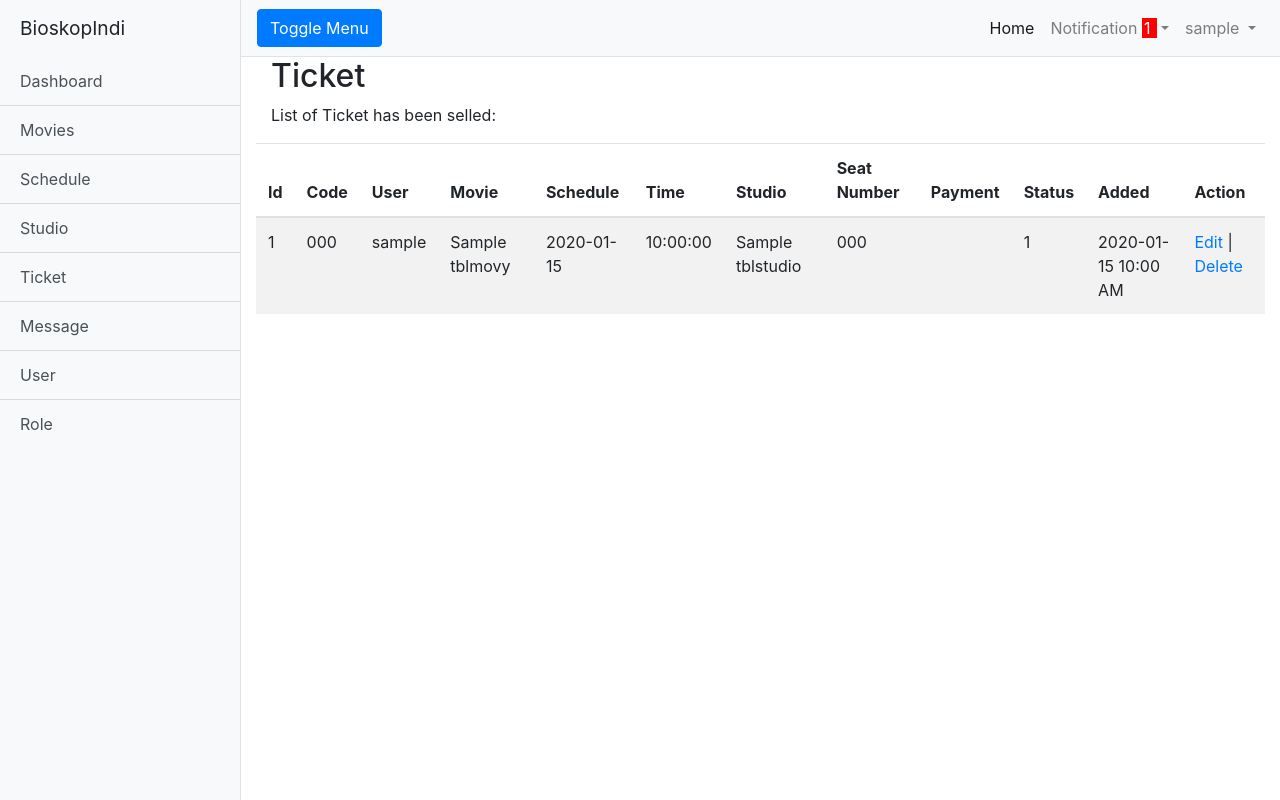
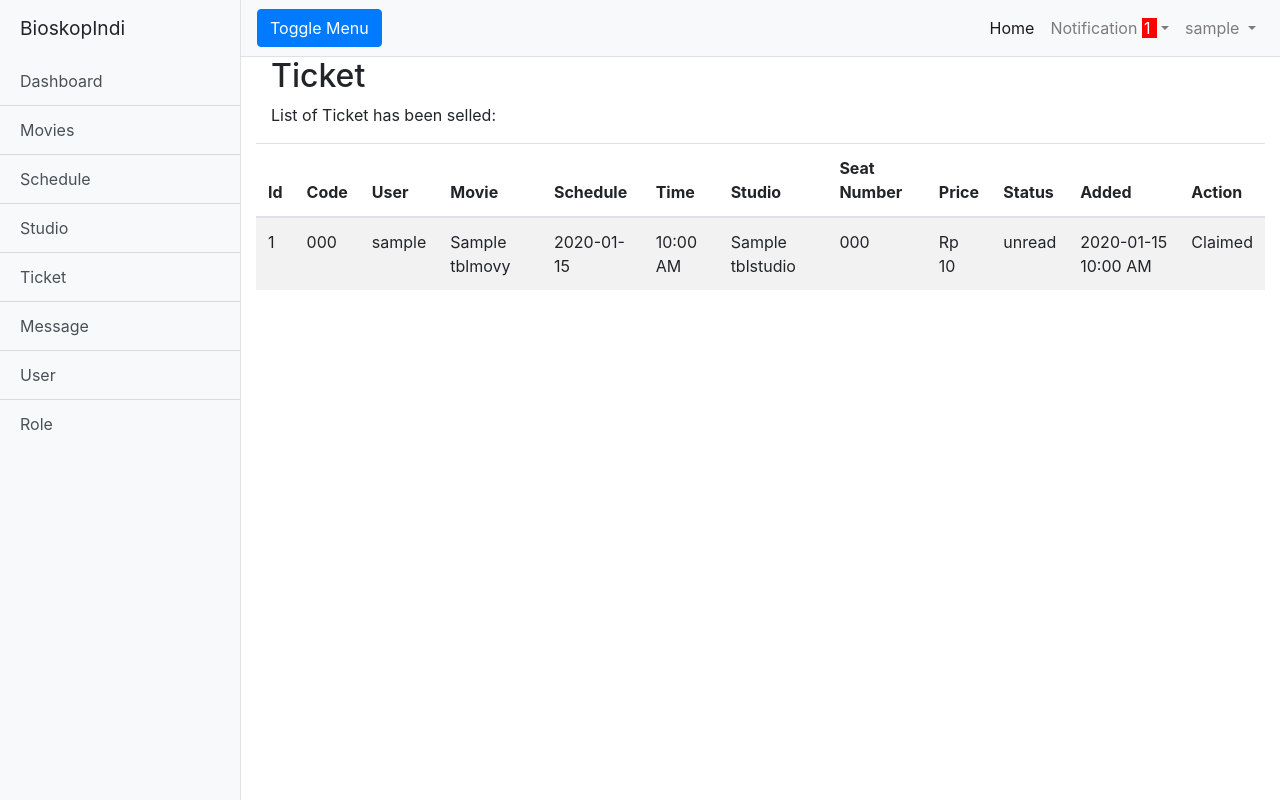
Before and after one commit to GalihRakasiwhi/bioskopindi, a Flask app: page /admin/ticket in a window 1280 px wide. Run offline with Flask 2, Linux system fonts and the light colour scheme; a user stored in the database is signed in; tables that the repository leaves empty hold one stand-in row (values such as "Sample post"); parts of the project's set-up code (start-up, migrations or seed data) failed here and were passed over.

Commit message:
clean code admin & claim ticket

```diff
--- a/app/models/model_ticket.py
+++ b/app/models/model_ticket.py
@@ -9,6 +9,7 @@
     ticket_seat_number = db.Column(db.String(12), nullable=False)
     ticket_price = db.Column(db.Float, nullable=False)
     ticket_status = db.Column(db.Integer, db.ForeignKey('tblStatus.id'), nullable=False)
+    ticket_claimed = db.Column(db.Boolean, nullable=False)
     ticket_added = db.Column(db.DateTime, nullable=False)
 
     def __repr(self):
--- a/app/templates/admin/admin_base.html
+++ b/app/templates/admin/admin_base.html
@@ -41,7 +41,7 @@
                 <a href="{{ url_for('admin_movies.movies') }}" class="list-group-item list-group-item-action bg-light">Movies</a>
                 <a href="{{ url_for('admin_schedule.schedule') }}" class="list-group-item list-group-item-action bg-light">Schedule</a>
                 <a href="{{ url_for('admin_studio.studio') }}"class="list-group-item list-group-item-action bg-light">Studio</a>
-                <a href="#" class="list-group-item list-group-item-action bg-light">Ticket</a>
+                <a href="{{ url_for('admin_ticket.ticket') }}" class="list-group-item list-group-item-action bg-light">Ticket</a>
                 <a href="{{ url_for('admin_message.message') }}" class="list-group-item list-group-item-action bg-light">Message</a>
                 <a href="{{ url_for('admin_auth.users') }}" class="list-group-item list-group-item-action bg-light">User</a>
                 <a href="{{ url_for('admin_auth.roles') }}" class="list-group-item list-group-item-action bg-light">Role</a>
--- a/app/templates/admin/ticket/ticket.html
+++ b/app/templates/admin/ticket/ticket.html
@@ -2,7 +2,6 @@
 {% extends 'admin/admin_base.html' %}
 {% block title %}Ticket Page {% endblock %}
 {% block content %}
-
 <div class="container-fluid">
   <div class="container">
     <div class="row">
@@ -27,7 +26,7 @@
         <th>Time</th>
         <th>Studio</th>
         <th>Seat Number</th>
-        <th>Payment</th>
+        <th>Price</th>
         <th>Status</th>
         <th>Added</th>
         <th>Action</th>
@@ -41,13 +40,19 @@
         <td>{{ x[1].username }}</td>
         <td>{{ x[3].movie_title }}</td>
         <td>{{ x[2].schedule_date }}</td>
-        <td>{{ x[2].schedule_time }}</td>
+        <td>{{ x[2].schedule_time.strftime('%H:%M %p') }}</td>
         <td>{{ x[4].studio_name }}</td>
         <td>{{ x[0].ticket_seat_number }}</td>
-        <td>{{ x[0].ticket_payment }}</td>
-        <td>{{ x[0].ticket_status }}</td>
+        <td>{{ 'Rp {:,.0f}'.format(x[0].ticket_price) }}</td>
+        <td>{{ x[5].status }}</td>
         <td>{{ x[0].ticket_added.strftime('%Y-%m-%d\n%H:%M %p') }}</td>
-        <td><a href="#">Edit</a> | <a href="#" onclick="return confirm('Are you sure to Delete Studio &quot;#&quot; ?')">Delete</a></td>
+        <td>
+          {% if x[0].ticket_claimed != True %}
+          <a href="/admin/ticket_claim/{{ x[0].id }}" class="btn btn-primary" onclick="return confirm('Claim ticket &quot;{{x[0].ticket_code}}&quot; ?')">Claim</a>
+          {% else %}
+            Claimed
+          {% endif %}
+        </td>
       </tr>
       {% endfor %}
     </tbody>
--- a/app/views/admin/admin_auth.py
+++ b/app/views/admin/admin_auth.py
@@ -6,6 +6,7 @@
 
 from datetime import date, datetime
 
+from app.extensions._db import db
 from app.forms.form_register import RegisterForm
 from app.forms.form_login import LoginForm
 from app.forms.form_edit_account import EditAccountForm
@@ -14,7 +15,6 @@
 from app.models.model_roles import RolesModel
 from app.models.model_users_roles import UsersRolesModel
 from app.models.model_message_to_system import MessageToSystemModel
-from app.extensions._db import db
 from app.views.functions_plus import flash_login, flash_login_admin, allowed_image
 from app.views.admin.admin_message import message_list, message_stat
 
--- a/app/views/admin/admin_message.py
+++ b/app/views/admin/admin_message.py
@@ -11,15 +11,16 @@
 from wtforms.fields.html5 import DateField
 from datetime import date, datetime
 #from app.forms.form_message_to_system import MesageToSystemForm
+
+from app.extensions._db import db
 from app.forms.form_message_payment import MessagePaymentForm
+from app.models.model_booking_ticket import BookingTicketModel
 from app.models.model_message_to_system import MessageToSystemModel
-from app.models.model_booking_ticket import BookingTicketModel
 from app.models.model_payment_status import PaymentStatusModel
 from app.models.model_status import StatusModel
 from app.models.model_ticket import TicketModel
 from app.models.model_users import UsersModel
-from app.extensions._db import db
-from app.views.functions_plus import allowed_image, clean_tags, flash_login, flash_login_admin, m_to_h
+from app.views.functions_plus import allowed_image, clean_tags, flash_login, flash_login_admin
 
 
 bp = Blueprint  ('admin_message', __name__)
@@ -94,6 +95,7 @@
                     ticket_seat_number = x,
                     ticket_price = bticket.bticket_price/len(seats),
                     ticket_status = status.id,
+                    ticket_claimed = False,
                     ticket_added = datetime.today()
                 )
                 db.session.add(create_ticket)
--- a/app/views/admin/admin_movies.py
+++ b/app/views/admin/admin_movies.py
@@ -7,13 +7,13 @@
 from flask_login import LoginManager, login_user, current_user, login_required, logout_user
 from passlib.hash import pbkdf2_sha256
 from werkzeug.utils import secure_filename
-
 from flask_wtf import Form
 from wtforms.fields.html5 import DateField
 from datetime import date, datetime
+
+from app.extensions._db import db
 from app.forms.form_movies import MoviesForm
 from app.models.model_movie import MovieModel
-from app.extensions._db import db
 from app.views.functions_plus import allowed_image, clean_tags, flash_login, flash_login_admin, m_to_h
 from app.views.admin.admin_message import message_list, message_stat
 
--- a/app/views/admin/admin_studio.py
+++ b/app/views/admin/admin_studio.py
@@ -4,15 +4,16 @@
 )
 from flask_login import LoginManager, login_user, current_user, login_required, logout_user
 from werkzeug.utils import secure_filename
-
 from flask_wtf import Form
 from wtforms.fields.html5 import DateField
+
+from app.extensions._db import db
 from app.forms.form_studio import StudioForm
 from app.models.model_movie import MovieModel, StudioModel
 from app.views.movies import clean_tags
 from app.views.functions_plus import flash_login, flash_login_admin
 from app.views.admin.admin_message import message_list, message_stat
-from app.extensions._db import db
+
 
 bp = Blueprint  ('admin_studio', __name__)
 
--- a/app/views/admin/admin_ticket.py
+++ b/app/views/admin/admin_ticket.py
@@ -9,6 +9,7 @@
 from wtforms.fields.html5 import DateField
 from app.forms.form_studio import StudioForm
 from app.models.model_users import UsersModel
+from app.models.model_status import StatusModel
 from app.models.model_ticket import TicketModel
 from app.models.model_movie import MovieModel, StudioModel, ScheduleModel
 from app.views.functions_plus import flash_login, flash_login_admin
@@ -33,9 +34,32 @@
 
     message = message_list()
     message_status = message_stat()
-    ticket = TicketModel.query.all()
-    ticket = db.session.query(TicketModel, UsersModel, ScheduleModel, MovieModel, StudioModel). \
-    select_from(TicketModel).join(UsersModel).join(ScheduleModel).join(MovieModel).join(StudioModel).all()
+    ticket = db.session.query(TicketModel, UsersModel, ScheduleModel, MovieModel, StudioModel, StatusModel). \
+    select_from(TicketModel).join(UsersModel).join(ScheduleModel).join(MovieModel).join(StudioModel). \
+    join(StatusModel).all()
 
     return render_template('admin/ticket/ticket.html', message=message,
         message_status=message_status, ticket=ticket)
+
+
+#ticket ---
+@bp.route('/admin/ticket_claim/<id>', methods=['GET', 'POST'])
+#@login_required
+def ticket_claim(id):
+    #check auth
+    if not current_user.is_authenticated:
+        flash_login()
+        return redirect(url_for('auth.login'))
+
+    #check is admin
+    if current_user.user_role[0].role_id != 1:
+        flash_login_admin()
+        return redirect(url_for('index.index'))
+
+    ticket = TicketModel.query.get(id)
+    ticket.ticket_claimed = True
+
+    db.session.commit()
+    flash(f'Claim Ticket "{ticket.ticket_code}" Successfully', 'success')
+
+    return redirect(url_for('admin_ticket.ticket'))
```
Also changed, not shown: app/views/admin/admin_index.py (+3 -8 lines), app/views/admin/admin_schedules.py (+4 -4 lines), README.md.
